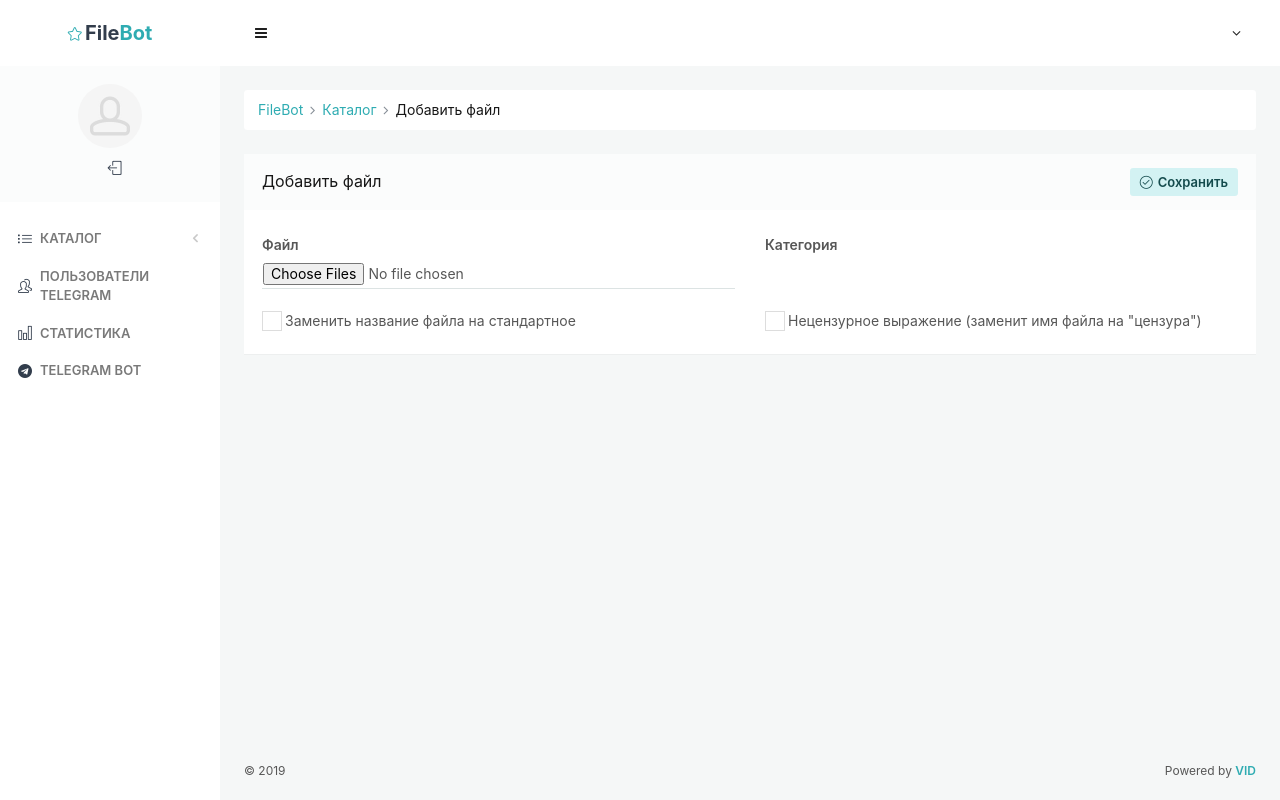
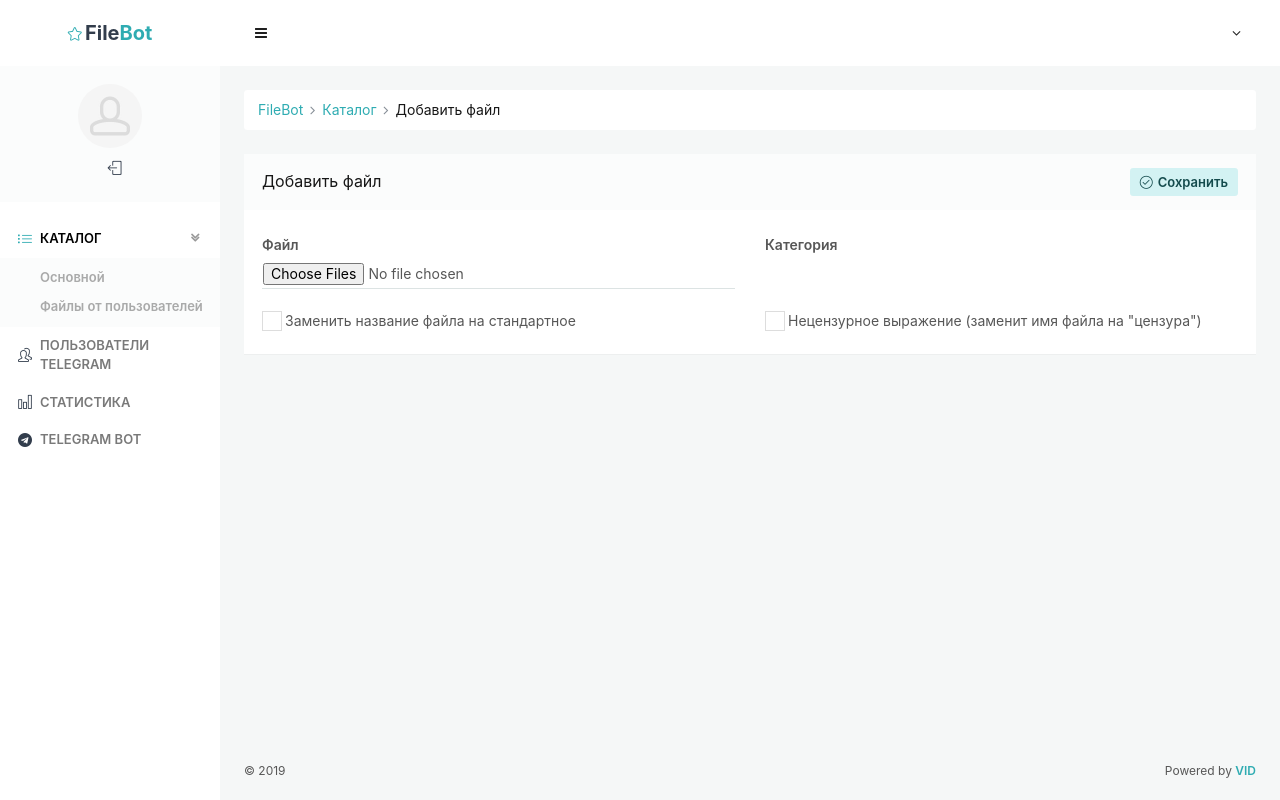
Before and after one commit to dmitriyl99/FilesBot, a Django app: template templates/admin/catalog/files/create.html in a window 1280 px wide. Run offline with Django 3.2, Linux system fonts and the light colour scheme; the template is opened without the code that fills it, so the values that code supplies are empty; some libraries are stand-ins or nearby versions.

Commit message:
Catalog menu is open as default

```diff
--- a/templates/layouts/app.html
+++ b/templates/layouts/app.html
@@ -83,7 +83,7 @@
                     <!-- Side Navigation -->
                     <div class="content-side content-side-full">
                         <ul class="nav-main">
-                            <li>
+                            <li class="open">
                                 <a href="#" class="nav-submenu" data-toggle="nav-submenu"><i class="si si-list"></i>Каталог</a>
                                 <ul>
                                     <li><a href="{% url 'admin-catalog' %}">Основной</a></li>
```
